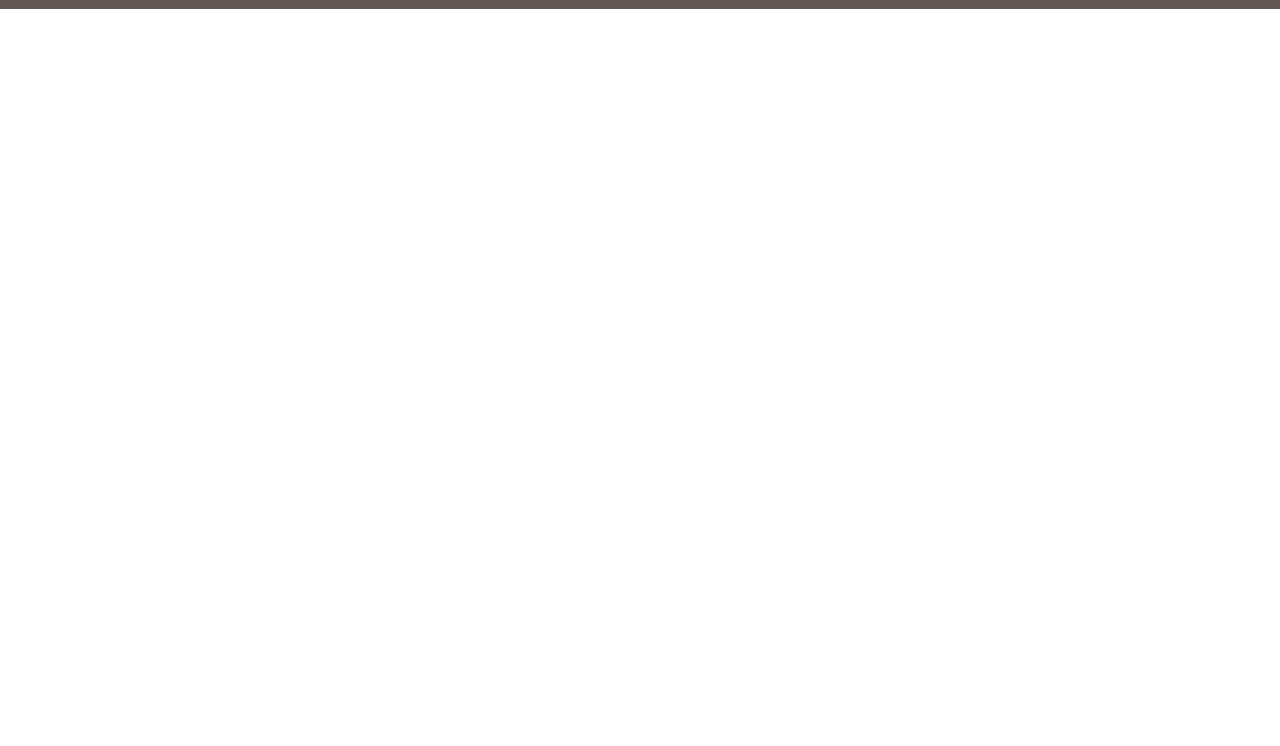
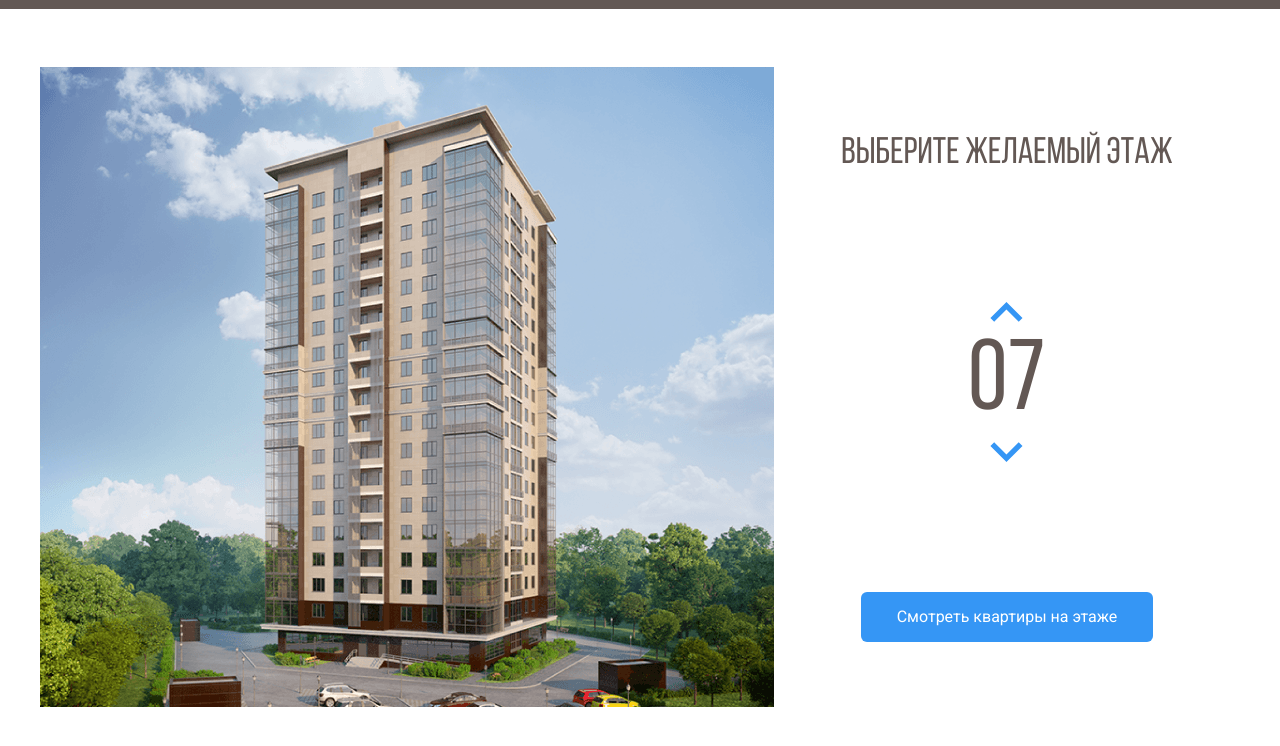
Before and after one commit to Dina0308/mel, a plain HTML site: page index.html in a window 1280 px wide. Shown: the part 52-798 px from the top of the page. Drawn offline with Linux system fonts and the light colour scheme.

Commit message:
add main

```diff
--- a/index.html
+++ b/index.html
@@ -31,5 +31,46 @@
             </div>
         </div>
     </header>
+    <main>
+        <div class="main__wrapper">
+            <svg class="main__home" width="734" height="640" viewBox="0 0 734 640" fill="none" xmlns="http://www.w3.org/2000/svg" xmlns:xlink="http://www.w3.org/1999/xlink">
+                <rect width="734" height="640" fill="url(#pattern0)"/>
+                <defs>
+                <pattern id="pattern0" patternContentUnits="objectBoundingBox" width="1" height="1">
+                <use xlink:href="#image0" transform="translate(-0.00408719) scale(0.0013624 0.0015625)"/>
+                </pattern>
+                <image id="image0" width="740" height="640" xlink:href="img/home.png"/>
+                </defs>
+                <path d="M222 527L442.8 535L512 521.3V543L443.5 562.7L222 551.7V527Z" fill="#3595F6" fill-opacity="0.75"/>
+                <path d="M223 526V501L443.3 504.3L513 501V521L443.7 534L223 526Z" fill="#3595F6" fill-opacity="0.75"/>
+                <path d="M223 500V475H444H513V498L445 505L223 500Z" fill="#3595F6" fill-opacity="0.75"/>
+                <path d="M223 476V451L444.3 447.3L512 454V476H444" fill="#3595F6" fill-opacity="0.75"/>
+                <path d="M223 450V424L444.5 420.7L513 431.7V453L444 446.3L223 450Z" fill="#3595F6" fill-opacity="0.75"/>
+                <path d="M222 423V399.3L443 387L514 410V431.3L443 419L222 423Z" fill="#3595F6" fill-opacity="0.75"/>
+                <path d="M222 401V376L444.2 359.7L514 388.3V409L443.7 387.3L222 401Z" fill="#3595F6" fill-opacity="0.75"/>
+                <path d="M222 376V351L444.5 330.7L514 367.3V388L442 359.3L222 376Z" fill="#3595F6" fill-opacity="0.75"/>
+                <path d="M222 350V326L445 301.3L514 345.3V367L444.7 329L222 350Z" fill="#3595F6" fill-opacity="0.75"/>
+                <path d="M222 325V301L444.5 272.3L514 323.3V344L443.7 301.7L222 325Z" fill="#3595F6" fill-opacity="0.75"/>
+                <path d="M221 301V277L443.3 244L514 303.3V323L444 272.3L221 301Z" fill="#3595F6" fill-opacity="0.75"/>
+                <path d="M222 276V252L443.2 217L513 281V302L444.3 243.7L222 276Z" fill="#3595F6" fill-opacity="0.75"/>
+                <path d="M222 252V227L444.3 189L513 259.3V280L444 216L222 252Z" fill="#3595F6" fill-opacity="0.75"/>
+                <path d="M222 226V201L442.8 157.3L513 236.3V259L444 185.7L222 226Z" fill="#3595F6" fill-opacity="0.75"/>
+                <path d="M223 202V177L443 129L513 214V237L442.3 157.7L223 202Z" fill="#3595F6" fill-opacity="0.75"/>
+                <path d="M222 177V152L441.8 100L513 192.3V215L443.3 128.7L222 177Z" fill="#3595F6" fill-opacity="0.75"/>
+                <path d="M222 152V126L444 69.3L513 171V192L443.7 100.3L222 152Z" fill="#3595F6" fill-opacity="0.75"/>
+
+                </svg>
+
+            <div class="main__content">
+                <p class="main__text">Выберите желаемый этаж</p>
+                <div class="counter">
+                    <button class="btn btn__up"><img src="img/arrow.svg" alt="arrow"></button>
+                    <div class="main__floorNumb">07</div>
+                    <button class="btn btn__down"><img src="img/arrow.svg" alt="arrow"></button>
+                </div>
+                <button class="btn btn__show">Смотреть  квартиры на этаже</button>
+            </div>
+        </div>
+    </main>
 </body>
 </html>
--- a/scss/style.scss
+++ b/scss/style.scss
@@ -5,6 +5,15 @@
 }
 body {
     font-family: 'Roboto', 'Arial', sans-serif;
+}
+@font-face {
+    font-family: 'Bebas Neue';
+    src: local('Bebas Neue Regular Regular'), local('BebasNeueRegular'),
+        url('../fonts/BebasNeueRegular.woff2') format('woff2'),
+        url('../fonts/BebasNeueRegular.woff') format('woff');
+    font-weight: normal;
+    font-style: normal;
+    font-display: swap;
 }
 header {
     background: #635854;
@@ -43,3 +52,63 @@ header {
         text-align: center;
     }
 }
+main {
+    max-width: 1200px;
+    margin: 58px auto 99px;
+}
+.main {
+    &__wrapper {
+        display: flex;
+
+    }
+    &__content {
+        flex-grow: 1;
+        text-align: center;
+        display: flex;
+        flex-direction: column;
+        align-items: center;
+        justify-content: space-between;
+        padding: 65px 0;
+    }
+    &__home {
+        path {
+            opacity: 0;
+            cursor: pointer;
+            &:hover {
+                opacity: .75;
+            }
+        }
+    }
+    &__text {
+        font-family: 'Bebas Neue';
+        font-size: 37px;
+        line-height: 44px;
+        text-align: center;
+        text-transform: uppercase;
+        color: #635854;
+    }
+    &__floorNumb {
+        font-family: 'Bebas Neue';
+        font-size: 100px;
+        color: #635854;
+    }
+}
+.btn {
+    border: none;
+    cursor: pointer;
+    &__down {
+        img {
+            transform: rotateX(180deg);
+        }
+    }
+    &__down, &__up {
+        background: #fff;
+
+    }
+    &__show {
+        background: #3596F5;
+        border-radius: 6px;
+        padding: 16px 36px;
+        color: #fff;
+    }
+}
```
Also changed, not shown: css/style.min.css, fonts/BebasNeueRegular.woff (added), fonts/BebasNeueRegular.woff2 (added), img/arrow.svg (added), img/home.png (added), 1 other file.
